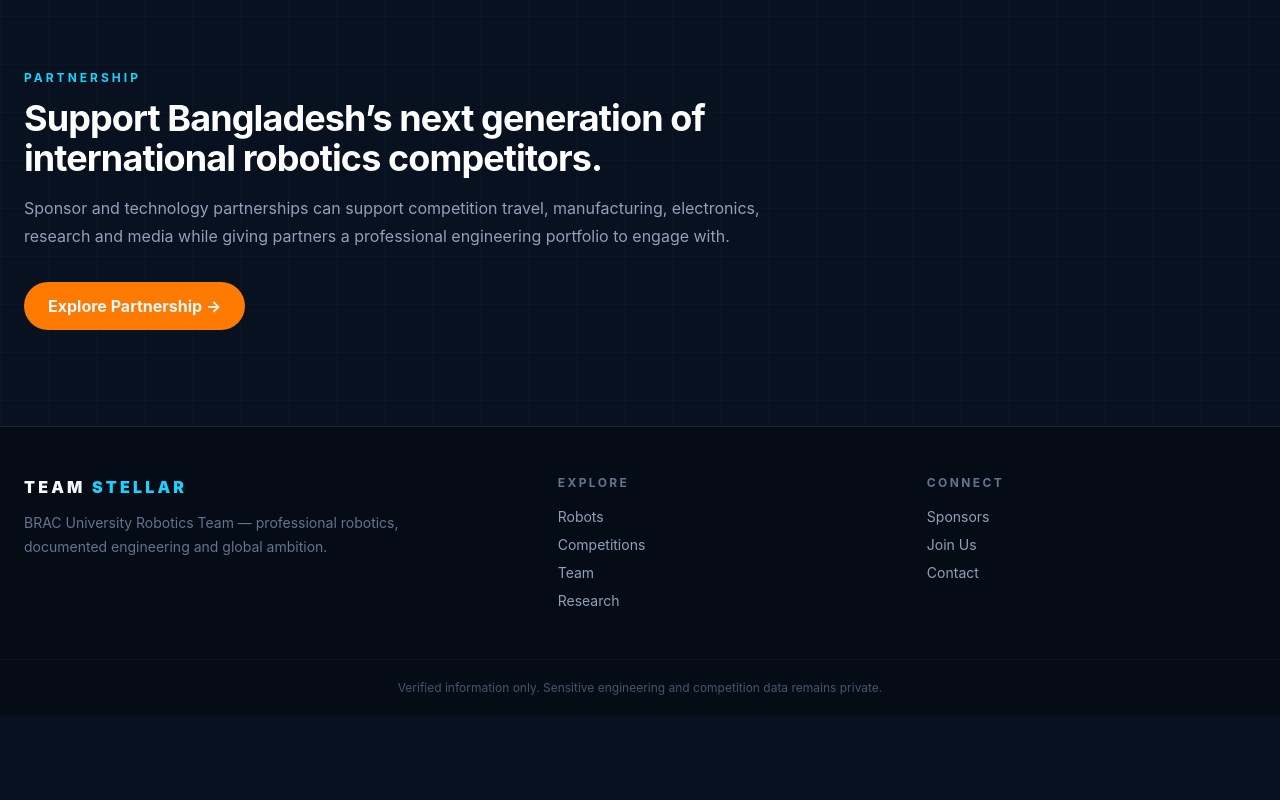
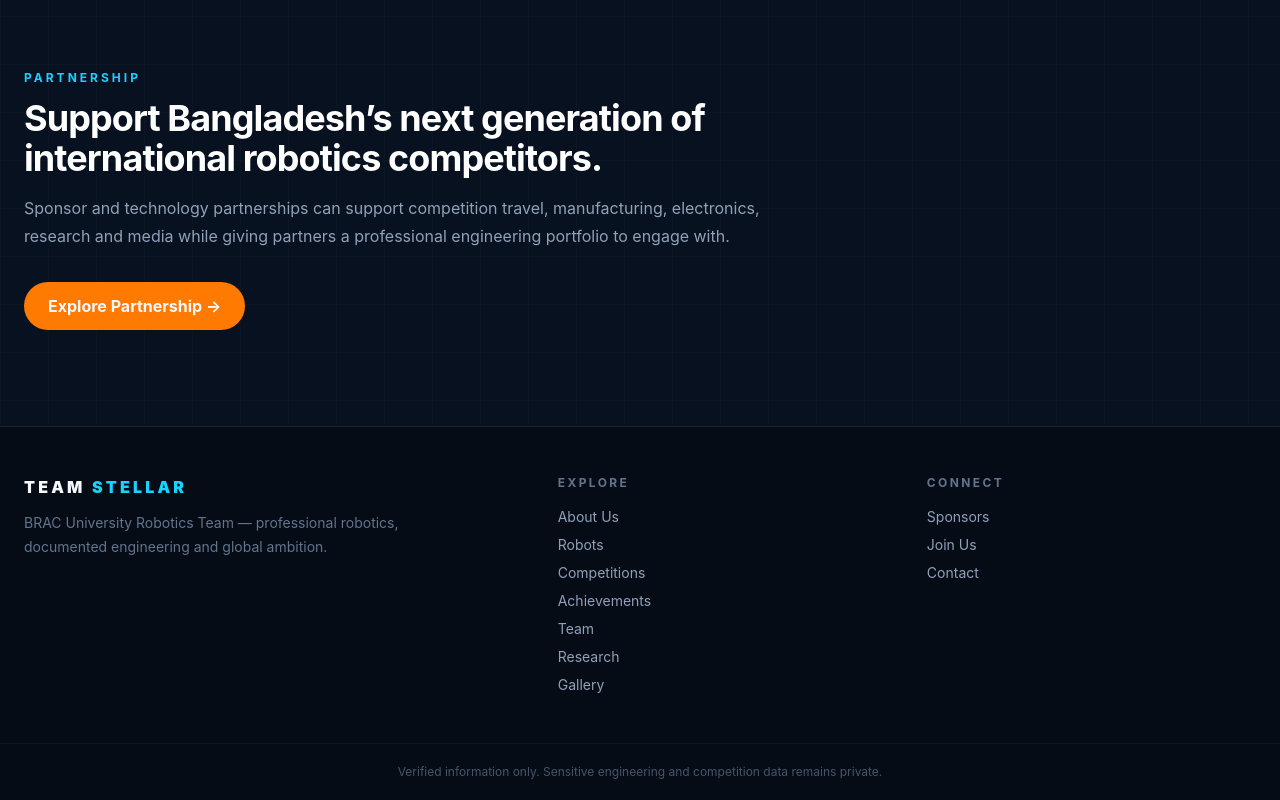
Before and after one commit to mahirlabib478-del/robotics-team, a Next.js app: page / in a window 1280 px wide. Shown: the part 3584-4384 px from the top of the page. Before the commit the page ends 4300 px from the top, so only its background shows below. Built offline with nearby package versions, Linux system fonts and the light colour scheme; no server answers; the database is empty.

Commit message:
Fix navigation regression check and complete footer links

```diff
--- a/components/site-footer.tsx
+++ b/components/site-footer.tsx
@@ -1,4 +1,6 @@
 import Link from "next/link";
+
+const footerLinkClass = "rounded-sm transition hover:text-white focus-visible:outline focus-visible:outline-2 focus-visible:outline-offset-4 focus-visible:outline-[#19d3ff]";
 
 export function SiteFooter() {
   return (
@@ -11,13 +13,13 @@ export function SiteFooter() {
         <div>
           <p className="text-xs font-bold uppercase tracking-[0.2em] text-slate-500">Explore</p>
           <div className="mt-4 grid gap-2 text-sm text-slate-400">
-            <Link href="/robots">Robots</Link><Link href="/competitions">Competitions</Link><Link href="/team">Team</Link><Link href="/research">Research</Link>
+            <Link className={footerLinkClass} href="/about">About Us</Link><Link className={footerLinkClass} href="/robots">Robots</Link><Link className={footerLinkClass} href="/competitions">Competitions</Link><Link className={footerLinkClass} href="/achievements">Achievements</Link><Link className={footerLinkClass} href="/team">Team</Link><Link className={footerLinkClass} href="/research">Research</Link><Link className={footerLinkClass} href="/gallery">Gallery</Link>
           </div>
         </div>
         <div>
           <p className="text-xs font-bold uppercase tracking-[0.2em] text-slate-500">Connect</p>
           <div className="mt-4 grid gap-2 text-sm text-slate-400">
-            <Link href="/sponsors">Sponsors</Link><Link href="/join-us">Join Us</Link><Link href="/contact">Contact</Link>
+            <Link className={footerLinkClass} href="/sponsors">Sponsors</Link><Link className={footerLinkClass} href="/join-us">Join Us</Link><Link className={footerLinkClass} href="/contact">Contact</Link>
           </div>
         </div>
       </div>
--- a/scripts/verify-contracts.mjs
+++ b/scripts/verify-contracts.mjs
@@ -123,7 +123,7 @@ const siteHeader = await read("components/site-header.tsx");
 assert.match(siteHeader, /aria-label="Primary navigation"/, "Desktop navigation must have an accessible name");
 assert.match(siteHeader, /aria-label="Mobile navigation"/, "Mobile navigation must have an accessible name");
 assert.match(siteHeader, /aria-label="Open site navigation menu"/, "Mobile menu trigger must have a descriptive accessible name");
-assert.match(siteHeader, /max-h-\\[min\\(75vh,36rem\\)\\] overflow-y-auto/, "Mobile navigation must remain scrollable on short screens");
+assert.match(siteHeader, /max-h-\[min\(75vh,36rem\)\] overflow-y-auto/, "Mobile navigation must remain scrollable on short screens");
 assert.match(siteHeader, /focus-visible:outline-2/, "Navigation controls must have visible keyboard focus styling");
 assert.match(siteHeader, /xl:hidden/, "Compact navigation must remain available below the desktop breakpoint");
 
```
